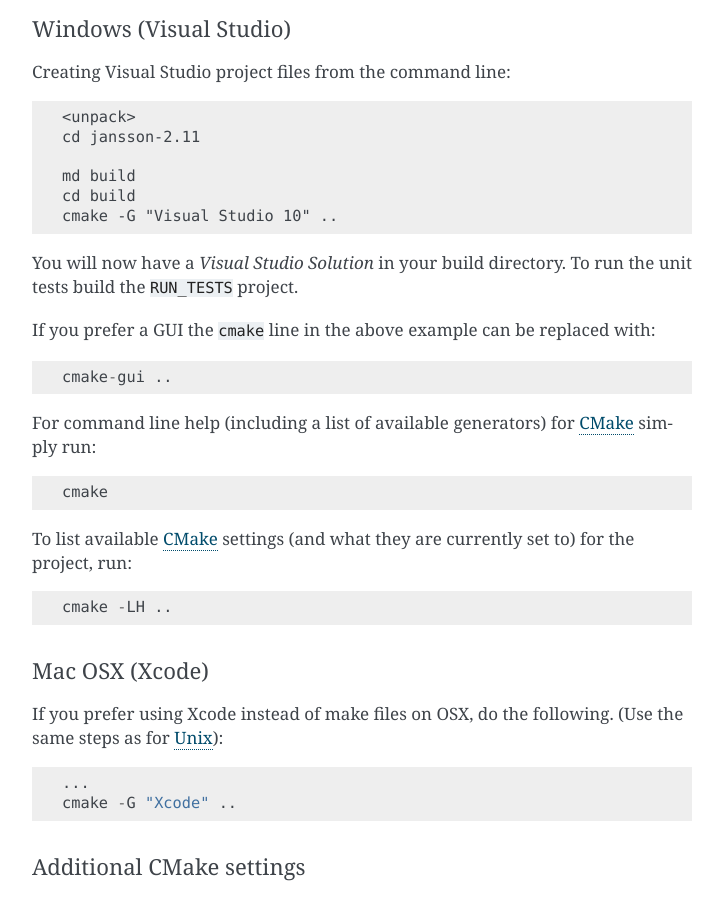
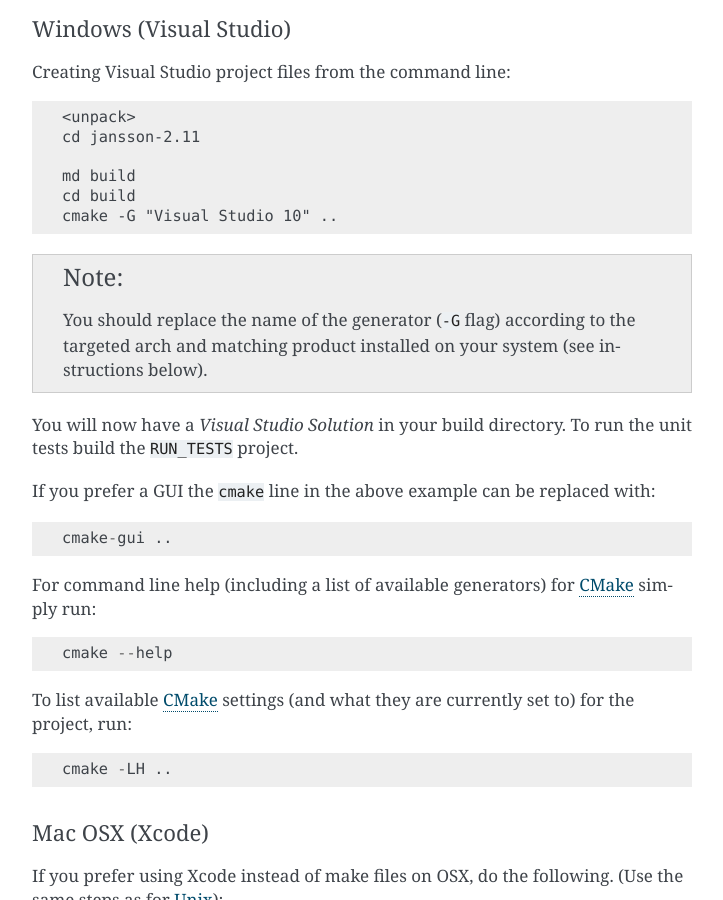
Before and after one commit to akheron/jansson, a Sphinx documentation site: the page built from doc/gettingstarted.rst, in a window 1280 px wide and 900 px high, scrolled down 1745 px. Shown: the whole window, without its empty margins (388-1111 px from the left). Built offline with Sphinx 7.4.7, drawn with Linux system fonts in a browser that asks for light colours.

Commit message:
Update build instructions for windows (cmake generator)

```diff
--- a/doc/gettingstarted.rst
+++ b/doc/gettingstarted.rst
@@ -103,6 +103,10 @@
     cd build
     cmake -G "Visual Studio 10" ..
 
+.. note::
+
+   You should replace the name of the generator (``-G`` flag) according to the targeted arch and matching product installed on your system (see instructions below).
+
 You will now have a *Visual Studio Solution* in your build directory.
 To run the unit tests build the ``RUN_TESTS`` project.
 
@@ -114,7 +118,7 @@
 For command line help (including a list of available generators)
 for CMake_ simply run::
 
-    cmake
+    cmake --help
 
 To list available CMake_ settings (and what they are currently set to)
 for the project, run::
```
